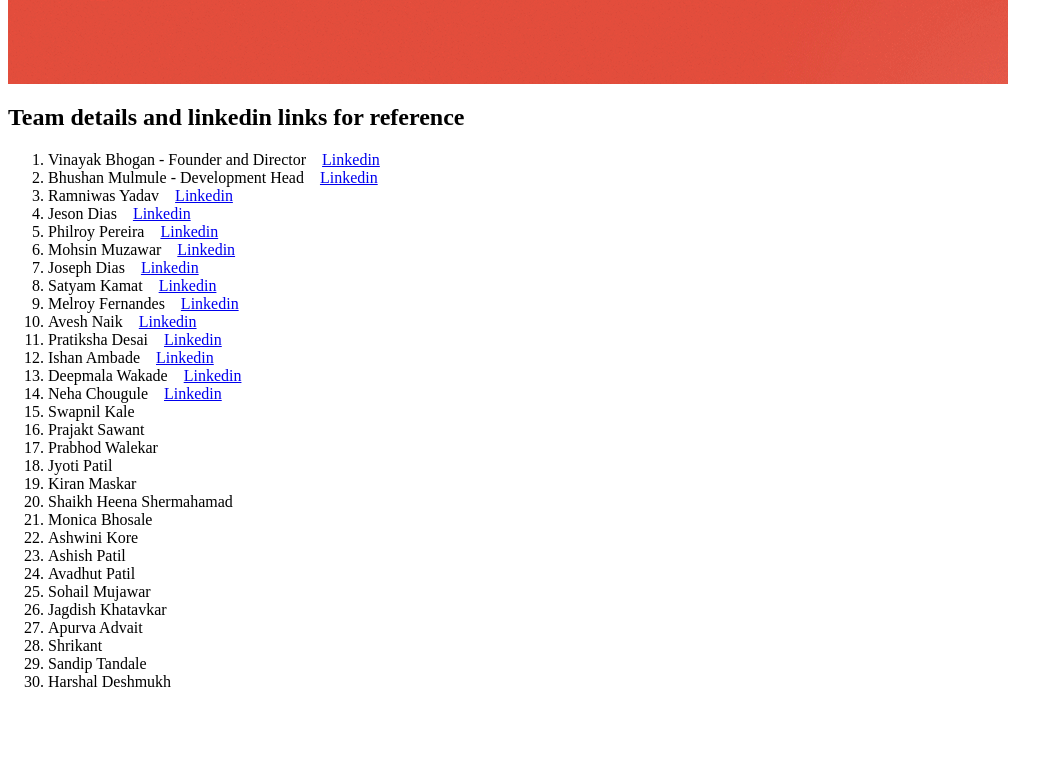
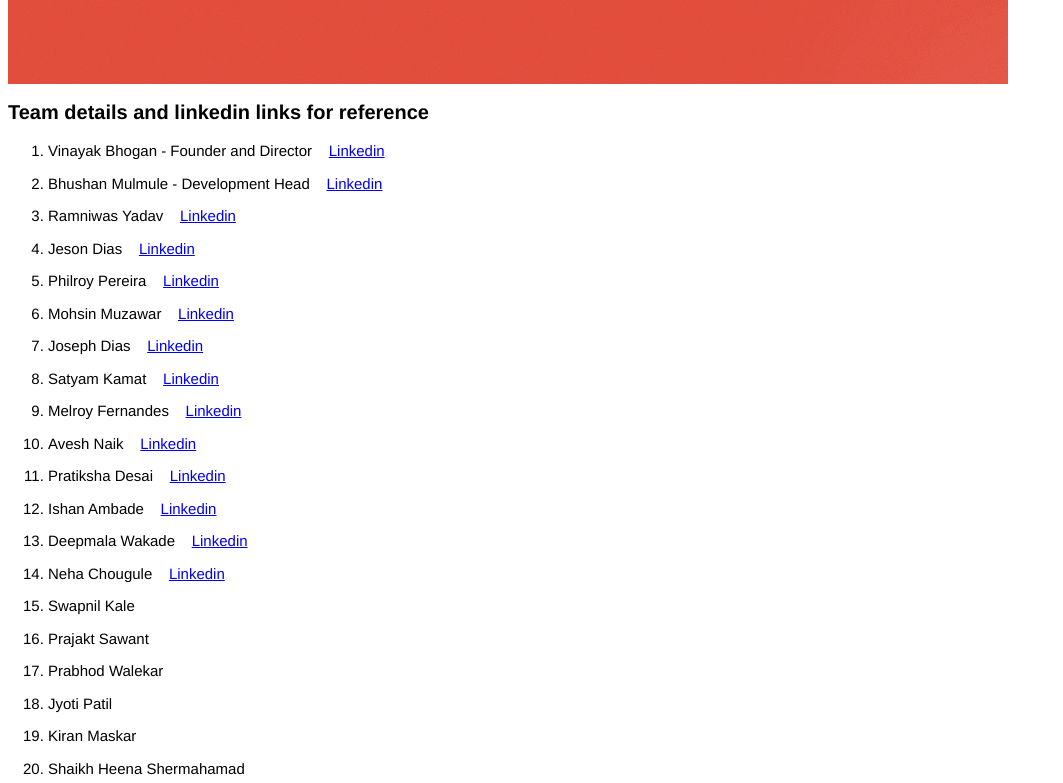
Before and after one commit to exynow/exynow_closed, a plain HTML site: page index.html in a window 1280 px wide. Shown: the part 561-1344 px from the top of the page, without its empty margins (0-1063 px from the left). Before the commit the page ends 1268 px from the top, so only its background shows below. Drawn offline with Linux system fonts and the light colour scheme.

Commit message:
Update index.html

```diff
--- a/index.html
+++ b/index.html
@@ -1,6 +1,38 @@
 <html>
     <head>
+<style>
+/* General styles */
 
+html {
+  font-family: Helvetica, Arial, sans-serif;
+  font-size: 10px;
+}
+
+h2 {
+  font-size: 2rem;
+}
+
+ul,ol,dl,p {
+  font-size: 1.5rem;
+}
+
+li, p {
+  line-height: 1.5;
+}
+
+/* Description list styles */
+
+dd, dt {
+  line-height: 1.5;
+}
+
+dt {
+  font-weight: bold;
+}
+li{
+  margin: 10px 0;
+}
+	</style>
     </head>
     <body>
         <img src="closed.png"/>
```
